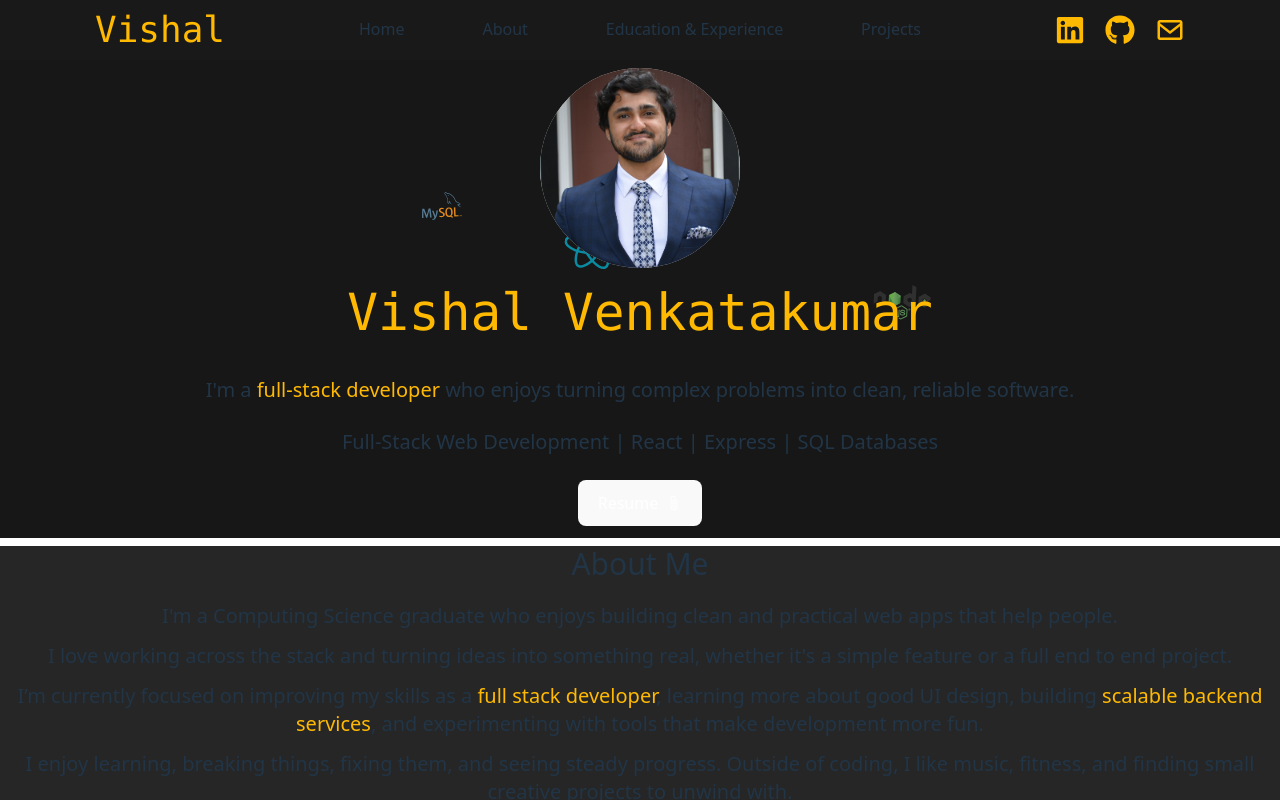
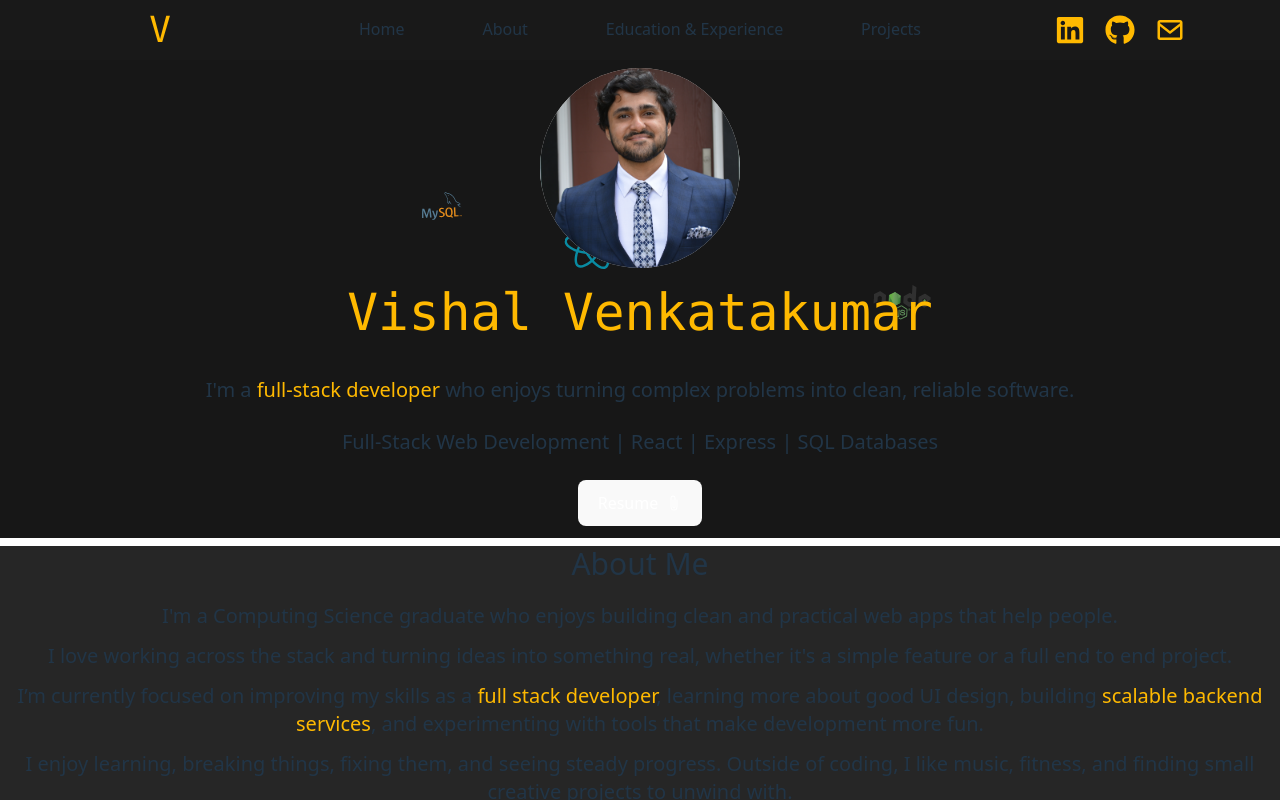
Before and after one commit to vishykum/vishal-venkatakumar-portfolio, a React (Vite) app: page / in a window 1280 px wide. Built offline with nearby package versions, Linux system fonts and the light colour scheme.

Commit message:
Added title and title logo

```diff
--- a/index.html
+++ b/index.html
@@ -2,9 +2,9 @@
 <html lang="en">
   <head>
     <meta charset="UTF-8" />
-    <link rel="icon" type="image/svg+xml" href="/vite.svg" />
+    <link rel="icon" type="image/svg+xml" href="/website-logo.svg" />
     <meta name="viewport" content="width=device-width, initial-scale=1.0" />
-    <title>vishal-venkatakumar-portfolio</title>
+    <title>Portfolio - Vishal</title>
   </head>
   <body>
     <div id="root"></div>
--- a/src/components/Navbar.tsx
+++ b/src/components/Navbar.tsx
@@ -21,7 +21,9 @@ function Navbar() {
                 {/* Mobile Layout */}
                 <div className="flex md:hidden flex-row items-center justify-around h-full w-full">
                     <div id="logo-nav-div-mobile" className="h-full w-1/4 flex justify-center items-center">
-                        <h2 className="text-4xl text-primary font-mono">Vishal</h2>
+                        <a href="#home" className="cursor-pointer">
+                            <h2 className="text-4xl text-primary font-mono">Vishal</h2>
+                        </a>
                     </div>
                     <div id="links-nav-div-mobile" className="h-full w-1/4 flex justify-center items-center">
                         <ul className="flex justify-center items-center h-full w-full">
@@ -65,7 +67,16 @@ function Navbar() {
                 {/* Laptop/Desktop Layout */}
                 <div className="hidden md:flex flex-row items-center justify-start h-full w-full">
                     <div id="logo-nav-div-desktop" className="h-full w-1/4 flex justify-center items-center">
-                        <h2 className="text-4xl text-primary font-mono">Vishal</h2>
+                        <a href="#home" className="group relative inline-flex cursor-pointer">
+                            <span className="text-4xl text-primary font-mono leading-none">V</span>
+                            <span className="
+                                text-4xl text-primary
+                                font-mono inline-block overflow-hidden
+                                max-w-0 group-hover:max-w-[500px]
+                                transition-all duration-800 ease-in-out
+                                leading-none align-baseline
+                            ">ishal</span>
+                        </a>
                     </div>
                     <div id="page-links-nav-div-desktop" className="h-full w-1/2 flex justify-center items-center">
                         <ul className="flex justify-around items-center h-full w-full">
```
Also changed, not shown: public/website-logo.svg (added).
